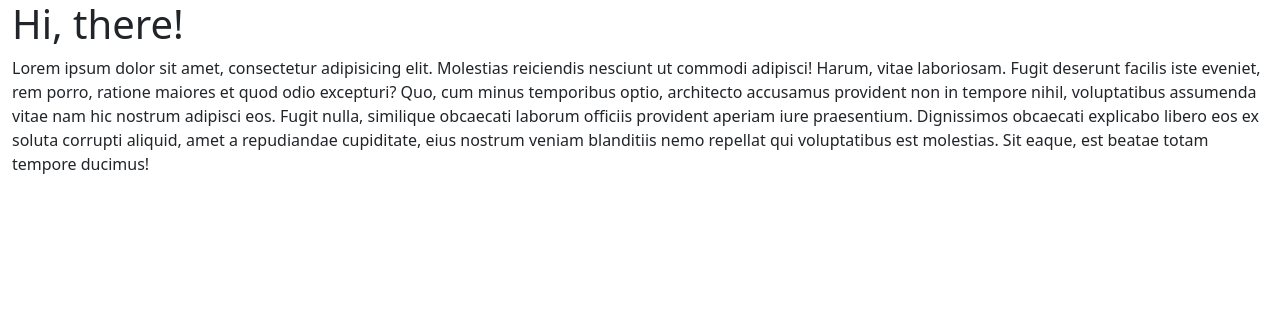
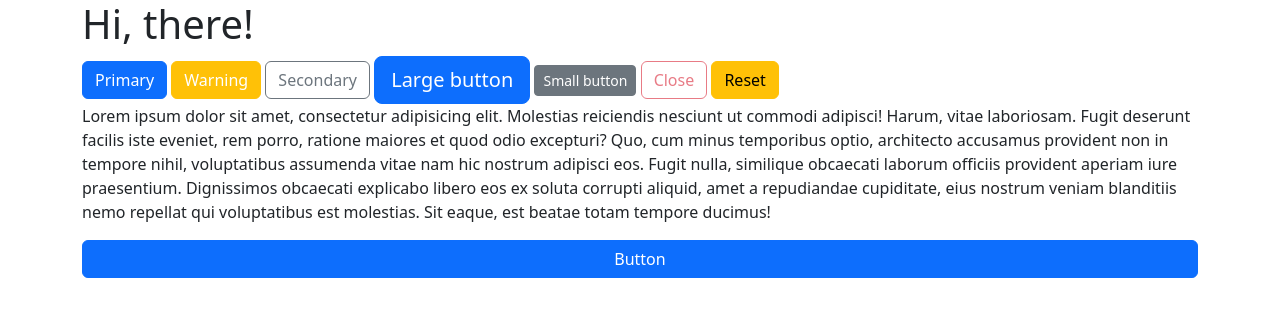
Before and after one commit to bahrulrozakdev/03-Belajar-CSS-Framework-Bootstrap-4, a plain HTML site: page index.html in a window 1280 px wide. Drawn offline with nearby package versions, Linux system fonts and the light colour scheme.

Commit message:
Component Button

```diff
--- a/index.html
+++ b/index.html
@@ -11,9 +11,19 @@
 </head>
 
 <body>
-    <div class="container-fluid">
+    <div class="container">
         <h1>Hi, there!</h1>
+        <button type="button" class="btn btn-primary">Primary</button>
+        <button type="button" class="btn btn-warning text-white">Warning</button>
+        <button type="button" class="btn btn-outline-secondary">Secondary</button>
+        <button type="button" class="btn btn-primary btn-lg">Large button</button>
+        <button type="button" class="btn btn-secondary btn-sm">Small button</button>
+        <button type="button" class="btn btn-outline-danger" disabled>Close</button>
+        <input class="btn btn-warning" type="reset" value="Reset">
         <p>Lorem ipsum dolor sit amet, consectetur adipisicing elit. Molestias reiciendis nesciunt ut commodi adipisci! Harum, vitae laboriosam. Fugit deserunt facilis iste eveniet, rem porro, ratione maiores et quod odio excepturi? Quo, cum minus temporibus optio, architecto accusamus provident non in tempore nihil, voluptatibus assumenda vitae nam hic nostrum adipisci eos. Fugit nulla, similique obcaecati laborum officiis provident aperiam iure praesentium. Dignissimos obcaecati explicabo libero eos ex soluta corrupti aliquid, amet a repudiandae cupiditate, eius nostrum veniam blanditiis nemo repellat qui voluptatibus est molestias. Sit eaque, est beatae totam tempore ducimus!</p>
+        <div class="d-grid gap-2">
+            <button class="btn btn-primary" type="button">Button</button>
+          </div>
     </div>
 
     <script src="https://cdn.jsdelivr.net/npm/@popperjs/core@2.11.6/dist/umd/popper.min.js"
```
